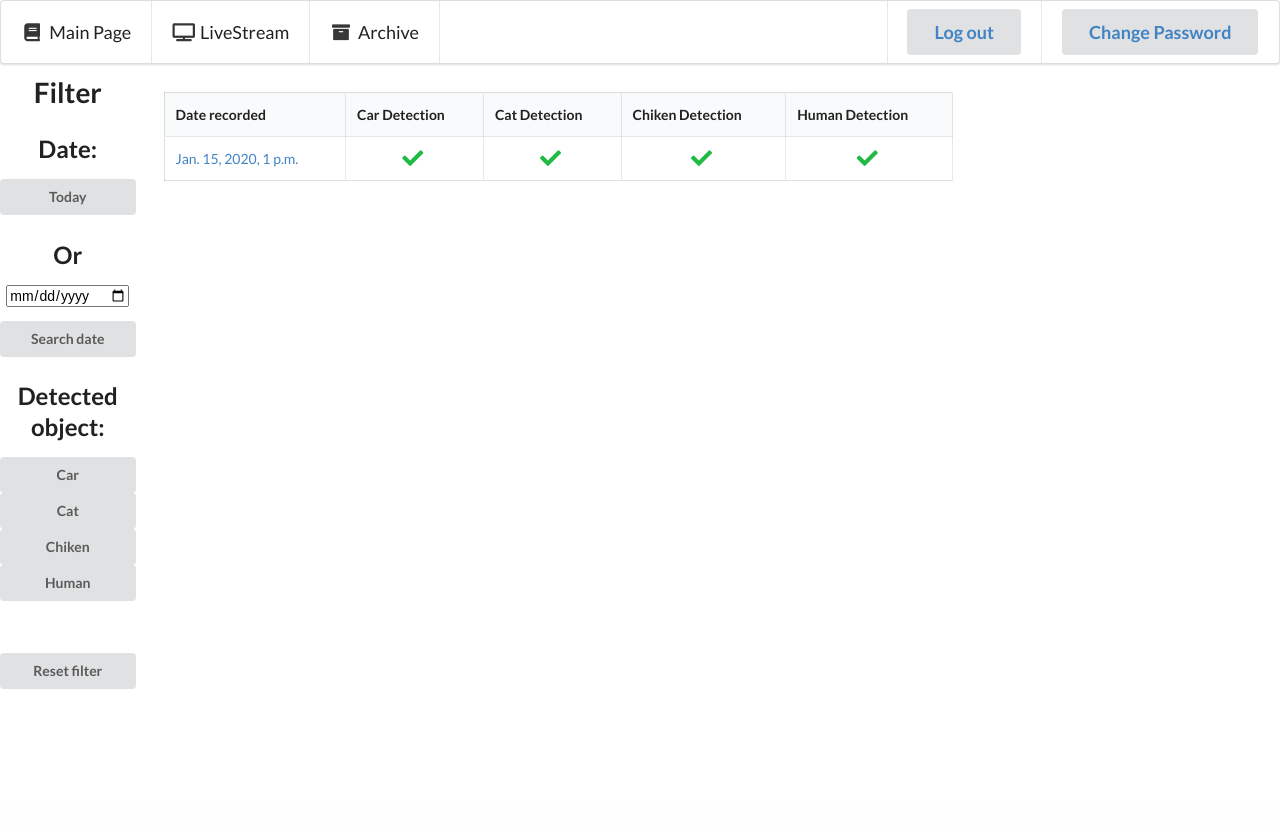
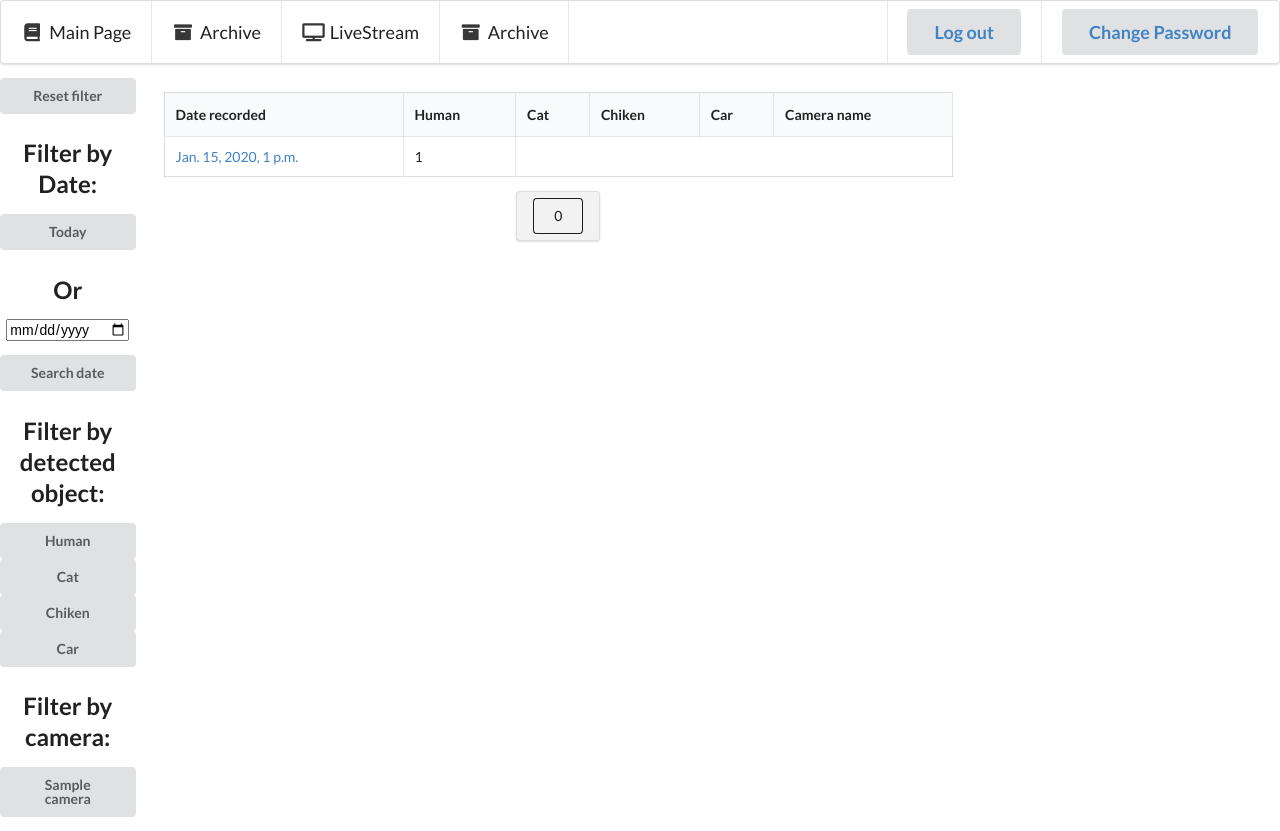
Before and after one commit to SW895/CameraProject, a Django app: page /archive/ in a window 1280 px wide. Before the commit the page ends 689 px from the top, so only its background shows below. Run offline with Django 4.2, Linux system fonts and the light colour scheme; a user stored in the database is signed in; tables that the repository leaves empty hold one stand-in row (values such as "Sample post"); parts of the project's set-up code (start-up, migrations or seed data) failed here and were passed over.

Commit message:
add camera filter to archive view

```diff
--- a/server/djbackend/main/models.py
+++ b/server/djbackend/main/models.py
@@ -1,5 +1,5 @@
 from django.db import models
-
+import logging
 
 class Camera(models.Model):
     camera_name = models.CharField(max_length=50, primary_key=True)
@@ -20,6 +20,16 @@ class ArchiveVideo(models.Model):
     def __str__(self):
         return str(self.date_created)
 
+    def get_fields(self):
+        fields = [(field.name, getattr(self, field.name)) for field in ArchiveVideo._meta.fields]
+        remove_list = []
+        for id, field in enumerate(fields):
+            if field[0].find('_det') < 1:
+                remove_list.append(id)
+        for index in reversed(remove_list):
+            fields.remove(fields[index])
+        return fields
+
 
 class CachedVideo(models.Model):
     name = models.TextField(max_length=100)
--- a/server/djbackend/main/templatetags/get_url.py
+++ b/server/djbackend/main/templatetags/get_url.py
@@ -10,10 +10,8 @@ register = template.Library()
 def get_url(full_url, query_param):
     if full_url.find(query_param) > 0:
         return full_url
-    else:
-        if full_url.find('?') > 0:
-            new_url = full_url + '&' + query_param + '=True'
-            return new_url
-        else:
-            new_url = full_url + '?' + query_param + '=True'
-            return new_url
+    if full_url.find('?') > 0:
+        new_url = full_url + '&' + query_param + '=True'
+        return new_url
+    new_url = full_url + '?' + query_param + '=True'
+    return new_url
--- a/server/djbackend/main/views.py
+++ b/server/djbackend/main/views.py
@@ -9,6 +9,7 @@ from django.views import generic
 from django.core.cache import cache
 from django.contrib.auth.decorators import login_required
 from django.contrib.auth.mixins import LoginRequiredMixin
+from django.core.paginator import Paginator
 from .models import ArchiveVideo, CachedVideo, Camera
 from .tasks import update_cache
 
@@ -34,29 +35,41 @@ def stream_view(request):
         }
     )
 
-@login_required
+#@login_required
 def archive_view(request):
+    cameras = Camera.objects.all()
     videos = ArchiveVideo.objects.all()
     params = {}
+    det_fields = []
+    page_number = 0
+    for field in ArchiveVideo._meta.get_fields():
+        if field.name.find('_det') > 0:
+            det_fields.append((field.name, field.name.removesuffix('_det').title()))
 
     if request.GET:
         params = request.GET.dict()
-
         if 'date_created' in params.keys():
             date = datetime.strptime(params['date_created'], '%Y-%m-%d')
             videos = ArchiveVideo.objects.filter(date_created__date=date)
             del params['date_created']
-
+        if 'page' in params.keys():
+            page_number = request.GET.get("page")
+            del params['page']
         if params:
             videos = videos.filter(**params)
 
+    paginator = Paginator(videos, 2)
+    page_obj = paginator.get_page(page_number)
     return render(
         request,
         'main/archive_page.html',
         context={
             'params': params,
-            'videos': videos,
+            'cameras': cameras,
+            'det_fields':det_fields,
             'full_url': str(request.get_full_path()),
+            'page_obj': page_obj,
+            'current_page':page_number,
         }
     )
 
--- a/server/djbackend/templates/base.html
+++ b/server/djbackend/templates/base.html
@@ -13,6 +13,11 @@
       <a class="item" href="{% url 'main' %}">
         <i class="book icon"></i>
         Main Page
+      </a>
+
+      <a class="item" href="{% url 'archive' %}">
+        <i class="archive icon"></i>
+        Archive
       </a>
 
       {% if user.is_authenticated %}
@@ -75,7 +80,7 @@
         {% endblock %}
       </div>
 
-      <div class="ten wide column">
+      <div class="center aligned ten wide column">
         {% block content %}
         {% endblock %}
       </div>
--- a/server/djbackend/templates/main/archive_page.html
+++ b/server/djbackend/templates/main/archive_page.html
@@ -4,7 +4,7 @@
 
 {% block content %}
 <script type="text/javascript">
-    function form_url2() {
+    function form_custom_date_url() {
         const form1 = document.querySelector("#myform");
         //var date_from = form1.elements.date_from.value;
         //var date_to = form1.elements.date_to.value;
@@ -20,80 +20,101 @@
         location.replace(url);
     }
 
-    function today_url(){
+    function form_today_url(){
         let currentDate = new Date().toJSON().slice(0,10);
         var url = new URL(window.location);
         url.searchParams.set('date_created',currentDate);
         location.replace(url);
     }
+
+    function form_camera_url(id){
+        var url = new URL(window.location);
+        url.searchParams.set('camera_id',id);
+        location.replace(url);
+    }
 </script>
 
-{% if videos %}
+{% if page_obj %}
 <table class="ui celled structured table">
     <thead>
       <tr>
         <th rowspan="2">Date recorded</th>
-        <th rowspan="2">Car Detection</th>
-        <th rowspan="2">Cat Detection</th>
-        <th rowspan="2">Chiken Detection</th>
-        <th rowspan="2">Human Detection</th>
+        {% for name, capitalized_name in det_fields %}
+            <th rowspan="2">{{ capitalized_name }}</th>
+        {% endfor %}
+        <th rowspan="2">Camera name</th>
       </tr>
     </thead>
     <tbody>
-        {% for video in videos %}
+        {% for video in page_obj %}
         <tr>
             <td><a href="{% url 'video-detail' video.pk %}">{{ video.date_created }}</a></td>
-            {% if video.car_det %}
+            {% for field, value in video.get_fields %}
+                {% if value %}
                     <td class="center aligned">
                         <i class="large green checkmark icon"></i>
                     </td>
                 {% else %}
                     <td></td>
                 {% endif %}
-
-            {% if video.cat_det %}
-            <td class="center aligned">
-                <i class="large green checkmark icon"></i>
-            </td>
-            {% else %}
-            <td></td>
-            {% endif %}
-
-            {% if video.chiken_det %}
-            <td class="center aligned">
-                <i class="large green checkmark icon"></i>
-            </td>
-            {% else %}
-            <td></td>
-            {% endif %}
-
-            {% if video.human_det %}
-            <td class="center aligned">
-                <i class="large green checkmark icon"></i>
-            </td>
-            {% else %}
-            <td></td>
-            {% endif %}
+            {% endfor %}
+            <td>{{ video.camera_id }}</td>
         </tr>
         {% endfor %}
     </tbody>
 </table>
+{% else %}
+<h1 class="ui center aligned header">No videos found</h1>
+{% endif %}
 
-{% else %}
-
-<h1 class="ui center aligned header">No videos found</h1>
-
+{% if page_obj %}
+<div class="ui pagination menu">
+    {% if page_obj.has_previous %}
+    <a class="item" href="?page=1">
+        <button class="ui secondary basic button">
+            first: 1
+        </button>
+    </a>
+    <a class="item" href="?page={{ page_obj.previous_page_number }}">
+        <button class="ui secondary basic button">
+            previous
+        </button>
+    </a>
+    {% endif %}
+    <a class="active item" href="?page={{ current_page }}">
+        <button class="ui secondary basic button">
+            {{ current_page }}
+        </button>
+    </a>
+    {% if page_obj.has_next %}
+    <a class="item" href="?page={{ page_obj.next_page_number }}">
+        <button class="ui secondary basic button">
+            next
+        </button>
+    </a>
+    <a class="item" href="?page={{ page_obj.paginator.num_pages }}">
+        <button class="ui secondary basic button">
+            last: {{ page_obj.paginator.num_pages }}
+        </button>
+    </a>
+    {% endif %}
+</div>
 {% endif %}
 
 {% endblock %}
 
 
 {% block filter %}
-<h1 class="ui center aligned header">Filter</h1>
 
-<h2 class="ui center aligned header">Date:</h2>
+<a href="{% url 'archive' %}">
+    <button class="ui fluid button">
+        Reset filter
+    </button>
+</a>
 
-<a id="link" href="#" onclick="today_url();">
+<h2 class="ui center aligned header">Filter by Date:</h2>
+
+<a id="link" href="#" onclick="form_today_url();">
     <button class="ui fluid button">
         Today
     </button>
@@ -106,70 +127,44 @@
         <input type="date" name="date" required="">
     </div>
 </form>
-    <a id="link" href="#" onclick="form_url2();">
+    <a id="link" href="#" onclick="form_custom_date_url();">
         <button class="ui fluid button">
             Search date
         </button>
     </a>
 
-
-<h2 class="ui center aligned header">Detected object:</h2>
+<h2 class="ui center aligned header">Filter by detected object:</h2>
 
 <div class="ui fluid vertical buttons">
-    <a href="{{ full_url|get_url:'car_det' }}">
-    {% if params.car_det %}
+    {% for name, capitalized_name in det_fields %}
+    <a href="{{ full_url|get_url:name }}">
+        {% if name in params %}
             <button class="ui active button">
-            Car
-        </button></a>
+                {{ capitalized_name }}
+            </button>
         {% else %}
             <button class="ui button">
-            Car
+                {{ capitalized_name }}
             </button>
         {% endif %}
         </a>
+    {% endfor %}
+</div>
 
-    <a href="{{ full_url|get_url:'cat_det' }}">
-    {% if params.cat_det %}
+<h2 class="ui center aligned header">Filter by camera:</h2>
+<div class="ui fluid vertical buttons">
+    {% for camera in cameras %}
+        <a id="{{ camera.camera_name }}" href="#" onclick="form_camera_url(this.id);">
+            {% if params.camera_id == camera.camera_name %}
                 <button class="ui active button">
-            Cat
-        </button></a>
+                    {{ camera.camera_name }}
+                </button>
             {% else %}
                 <button class="ui button">
-            Cat
+                    {{ camera.camera_name }}
                 </button>
             {% endif %}
         </a>
-
-    <a href="{{ full_url|get_url:'chiken_det' }}">
-    {% if params.chiken_det %}
-        <button class="ui active button">
-            Chiken
-        </button></a>
-    {% else %}
-        <button class="ui button">
-            Chiken
-        </button>
-    {% endif %}
-    </a>
-
-    <a href="{{ full_url|get_url:'human_det' }}">
-    {% if params.human_det %}
-        <button class="ui active button">
-            Human
-        </button></a>
-    {% else %}
-        <button class="ui button">
-            Human
-        </button>
-    {% endif %}
-    </a>
-
-    <h1 class="ui header"></h1>
-    <a href="{% url 'archive' %}">
-        <button class="ui button">
-            Reset filter
-        </button>
-    </a>
+    {% endfor %}
 </div>
-
 {% endblock %}
```
Also changed, not shown: camera_app/test_records.py (+72 -0 lines). Lines whose indentation alone changed are shown as unchanged.
